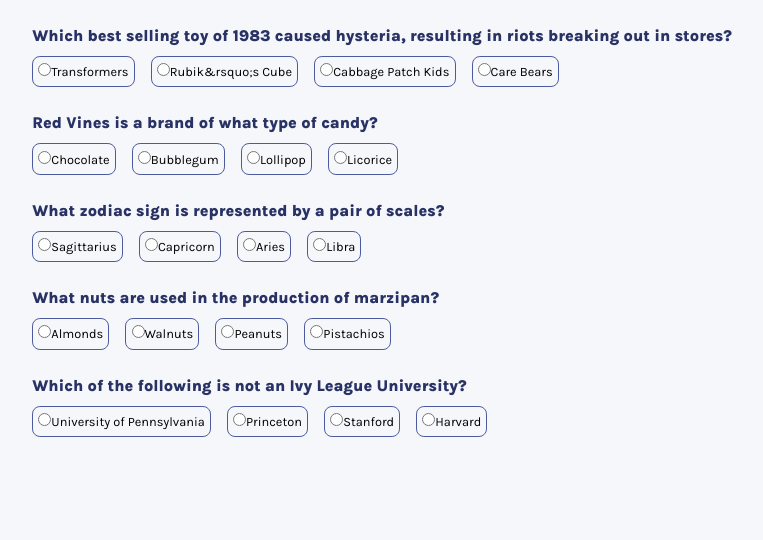
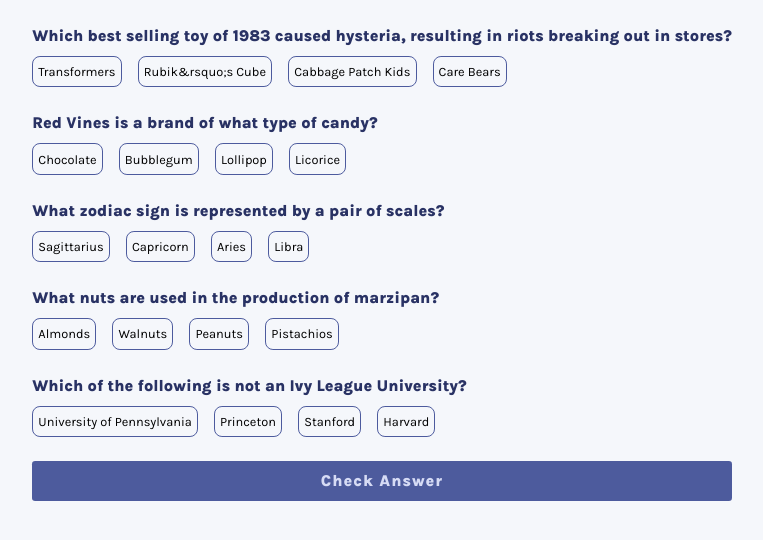
Before and after one commit to ayequill/quizical, a React (Vite) app: page / in a window 1280 px wide. Both pictures are taken after a click on the button "Start Quiz". Shown: the top 540 px of the page, without its empty margins (258-1021 px from the left). Built offline with nearby package versions, Linux system fonts and the light colour scheme.

Commit message:
FEAT: endgame

```diff
--- a/src/App.jsx
+++ b/src/App.jsx
@@ -26,7 +26,6 @@
       category: quiz.category,
       question: quiz.question,
       answers: shuffleArray(quiz.incorrect_answers.concat(quiz.correct_answer)),
-      answerStatus: new Array(4).fill(false),
       answer: quiz.correct_answer,
     }))
     return quizArray;
@@ -61,6 +60,7 @@
         {startGame && (
           <Quiz
             quiz={quiz}
+            gameStatus={startQuiz}
           />
         )}
       </main>
--- a/src/components/Quiz.jsx
+++ b/src/components/Quiz.jsx
@@ -2,36 +2,45 @@
 import { useState } from "react";
 
 export default function Quiz(props) {
+  /* modifying props and adding an answered boolean */
   const [quiz, setQuiz] = useState(
     props.quiz.map((quiz) => ({ ...quiz, answered: false }))
   );
-  console.log(quiz);
-
+  /* state to to add what user chose */
   const [checked, setChecked] = useState([]);
+  const [quizEnd, setQuizEnd] = useState(false);
 
   function selectAnswer(e, id) {
-    const target = e.target
-    const targetId = e.target.id;
+    const target = e.target;
     setQuiz((prev) => {
       return prev.map((quiz) =>
         id === quiz.id ? { ...quiz, answered: !quiz.answered } : quiz
       );
     });
 
-    setChecked(prev => {
-      if(target.checked && !checked.includes(target.value)) return [...checked, target.value]
-      else return checked.splice(checked.indexOf(target.value), 1)
-    })
-
-  if(checked.includes(target.value)){
-    console.log(true)
+    setChecked((prev) => {
+      if (target.checked && !checked.includes(target.value))
+        return [...checked, target.value];
+      else return checked.splice(checked.indexOf(target.value), 1);
+    });
   }
 
+  const checkScore = () => {
+    const correctAnswers = [];
+    quiz.map((q, i) => {
+      correctAnswers.push(q.answer);
+    });
+    return checked.filter((ans, i) => ans === correctAnswers[i]);
+  };
+
+  const enableButton = () => checked.length === 5;
+
+  function endGame() {
+    setQuizEnd(!quizEnd);
+    console.log(enableButton());
   }
-console.log(checked);
 
- const selectedAnswer = (ans) => checked.includes(ans) ? 'selected' : ''
- console.log(selectedAnswer)
+  const selectedAnswer = (ans) => (checked.includes(ans) ? "selected" : "");
 
   const questionElements = quiz.map((quiz) => {
     return (
@@ -43,15 +52,19 @@
           {quiz.answers.map((ans, i) => {
             return (
               <label
-                  className={`answer ${selectedAnswer(ans)}`}
+                key={i}
+                className={`answer ${selectedAnswer(ans)}
+                 ${quizEnd && ans === quiz.answer ? "correct" : ""}`}
                 htmlFor={ans.split(" ").join("")}
                 data-answered={ans}
               >
                 <input
+                  className=""
                   onClick={(e) => selectAnswer(e, quiz.id)}
                   type={"radio"}
                   name={quiz.id}
                   value={ans}
+                  data-answer-index={i}
                   id={ans.split(" ").join("")}
                   disabled={quiz.answered}
                 />
@@ -64,5 +77,24 @@
       </div>
     );
   });
-  return <div className="quiz__container">{questionElements}</div>;
+  return (
+    <div className="quiz__container">
+      {questionElements}
+      <button
+        className="check__answer-btn"
+        onClick={endGame}
+        disabled={!enableButton()}
+      >
+        Check Answer
+      </button>
+      {quizEnd && (
+        <div className="game__over-modal">
+          <p>{`You scored ${checkScore().length} out of ${checked.length}`}</p>
+          <button onClick={props.gameStatus} className="btn">
+            Goto Homepage
+          </button>
+        </div>
+      )}
+    </div>
+  );
 }
--- a/src/sass/_quiz.scss
+++ b/src/sass/_quiz.scss
@@ -34,7 +34,48 @@
         font-size: 0.8rem;
         cursor: pointer;
     }
+  input{
+    all: unset;
+  }
     .selected{
       background-color: #D6DBF5;
     }
+    .correct{
+      background-color: $correctColor;
+    }
+    .wrong{
+      background-color: $wrongColor;
+    }
 }
+.check__answer-btn{
+  all:unset;
+  background-color: $primaryColor;
+  padding: 0.5em;
+  border-radius: 0.2em;
+  text-align: center;
+  color: #D6DBF5;
+  font-weight: bold;
+  letter-spacing: 1px;
+}
+.game__over-modal{
+  position: fixed;
+  display: flex;
+  flex-direction: column;
+  gap: 1em;
+  z-index: 1;
+  width: max-content;
+  height: max-content;
+  padding: 2em;
+  left: 50%;
+  top: 50%;
+  transform: translate(-50%, -50%);
+  background-color: #fff;
+  box-shadow: 1px 1px $lightColor;
+  border-radius: 0.4rem;
+  color: $textColor;
+  font-weight: bold;
+  .close__modal{
+    background-color: $wrongColor;
+    color: #4D5B9E;
+  }
+}
```
Lines whose indentation alone changed are shown as unchanged.
